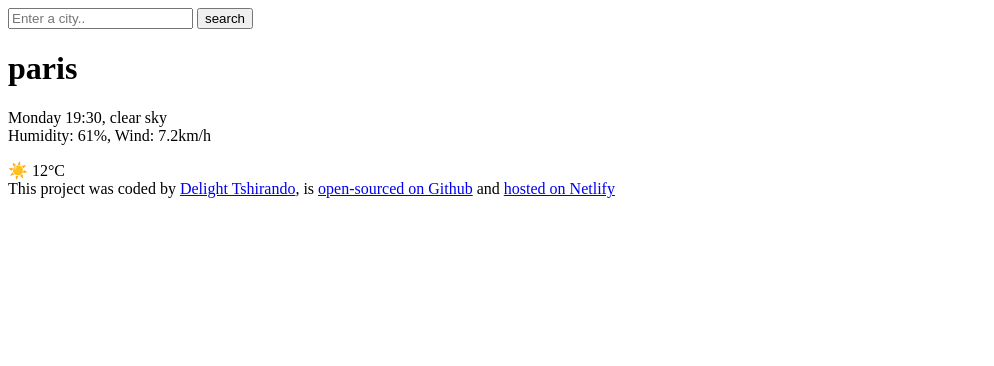
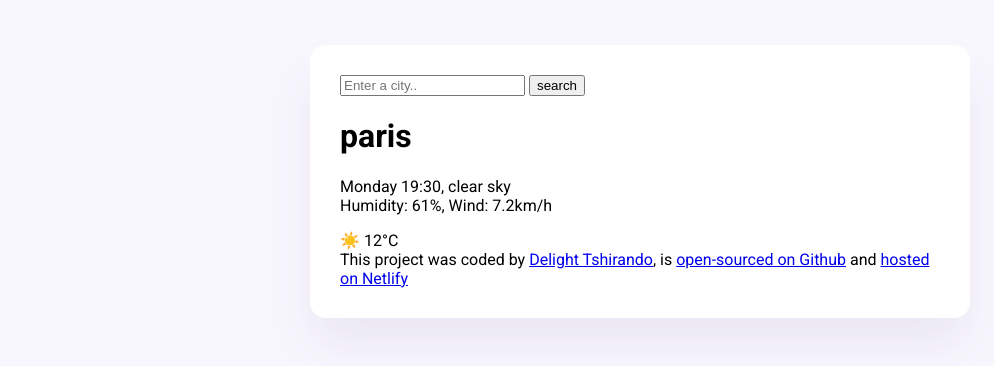
Before and after one commit to delightteekay/delight-weather-app, a plain HTML site: page index.html in a window 1280 px wide. Shown: the whole page, without its empty margins (0-994 px from the left). Drawn offline with Linux system fonts and the light colour scheme.

Commit message:
styled the main container and added custom fonts

```diff
--- a/index.html
+++ b/index.html
@@ -1,11 +1,16 @@
 <!DOCTYPE html>
 <html lang="en">
 <head>
-    <meta charset="UTF-8">
-    <meta name="viewport" content="width=device-width, initial-scale=1.0">
-    <title>Delight app</title>
+<meta charset="UTF-8">
+<meta name="viewport" content="width=device-width, initial-scale=1.0">
+<link rel="preconnect" href="https://fonts.googleapis.com">
+<link rel="preconnect" href="https://fonts.gstatic.com" crossorigin>
+<link href="https://fonts.googleapis.com/css2?family=Roboto:ital,wght@0,100;0,300;0,400;0,500;0,700;0,900;1,100;1,300;1,400;1,500;1,700;1,900&display=swap" rel="stylesheet">
+<link rel="stylesheet" href="src/style.css" />
+<title>Delight app</title>
 </head>
 <body>
+<div class="weather-app">
 <header>
 <form>
 <input type="search" placeholder="Enter a city.." required />
@@ -31,5 +36,6 @@ This project was coded by
 <a href="https://github.com/delightteekay/delight-weather-app">open-sourced on Github</a> and
 <a href="https://glittering-nougat-e2b3a6.netlify.app/">hosted on Netlify</a>
 </footer>
+</div>
 </body>
 </html>
--- /dev/null
+++ b/src/style.css
@@ -0,0 +1,14 @@
+body {
+    background-color: #f9f7fe;
+    font-family: "Roboto", sans-serif;
+
+}
+
+.weather-app {
+    background: white;
+    max-width: 600px;
+    margin: 45px auto;
+    padding: 30px;
+    box-shadow: 0 30px 50px rgba(65, 50, 100, 0.08);
+    border-radius: 16px;
+}
```
